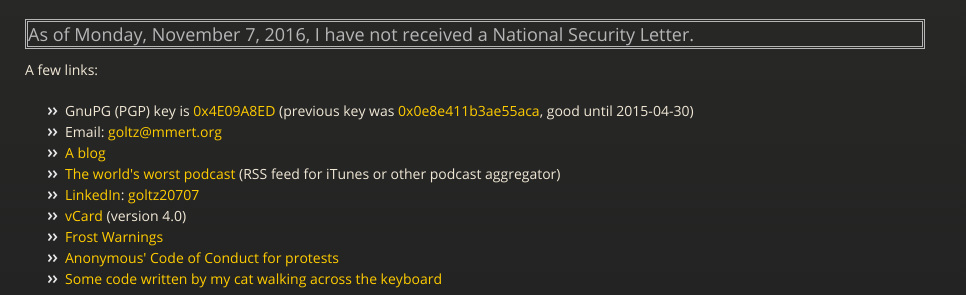
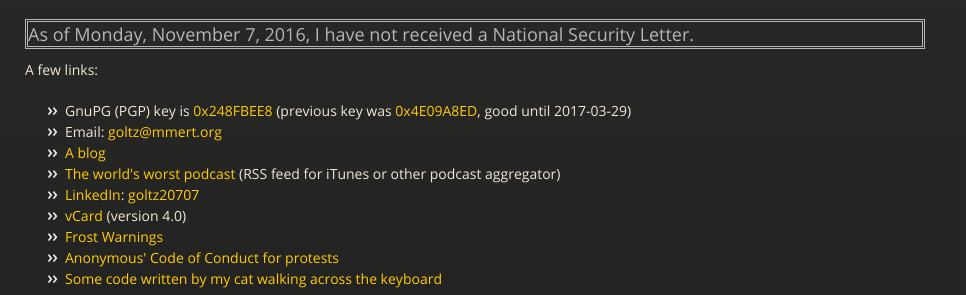
Before and after one commit to goltz20707/goltz20707.github.io, a Jekyll site: the page built from index.html, in a window 1280 px wide. Shown: the part 150-445 px from the top of the page, without its empty margins (0-966 px from the left). Built offline with Jekyll 4.4.1, drawn with Linux system fonts in a browser that asks for light colours.

Commit message:
GPG key change.

```diff
--- a/index.html
+++ b/index.html
@@ -23,10 +23,10 @@ descr: "Home page of James P. GOLTZ"
 
 <ul>
   <li>GnuPG (PGP) key
-    is <a href="https://pgp.mit.edu/pks/lookup?search=0x4E09A8ED">0x4E09A8ED</a>
+    is <a href="https://pgp.mit.edu/pks/lookup?search=0x248FBEE8">0x248FBEE8</a>
     (previous key
-    was <a href="https://pgp.mit.edu/pks/lookup?search=0x0e8e411b3ae55aca">0x0e8e411b3ae55aca</a>,
-    good until 2015-04-30)</li>
+    was <a href="https://pgp.mit.edu/pks/lookup?search=0x4E09A8ED">0x4E09A8ED</a>,
+    good until 2017-03-29)</li>
   <li>Email: <a href="mailto:goltz@mmert.org">goltz@mmert.org</a></li>
   <li><a href="blog.html">A blog</a></li>
   <li><a href="npi.xml">The world's worst podcast</a> (RSS feed for
```
Also changed, not shown: 1 other file.
